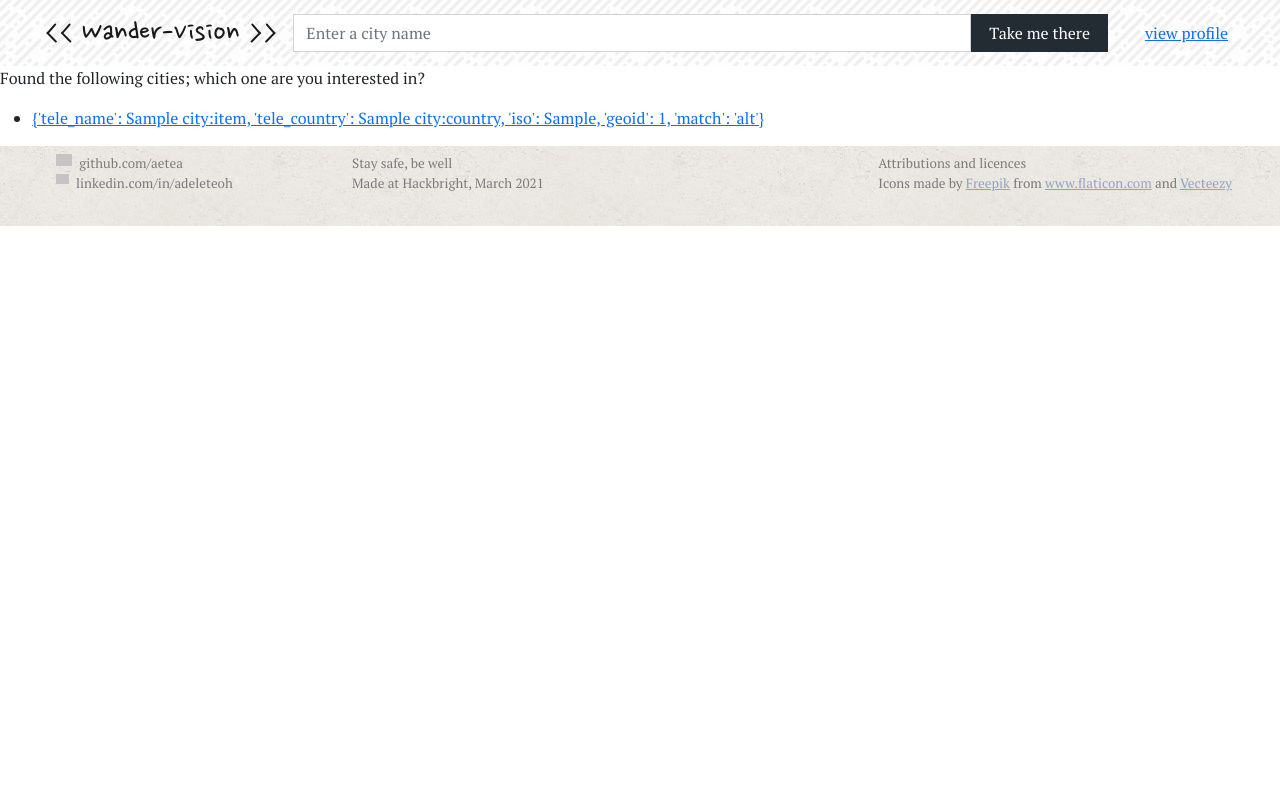
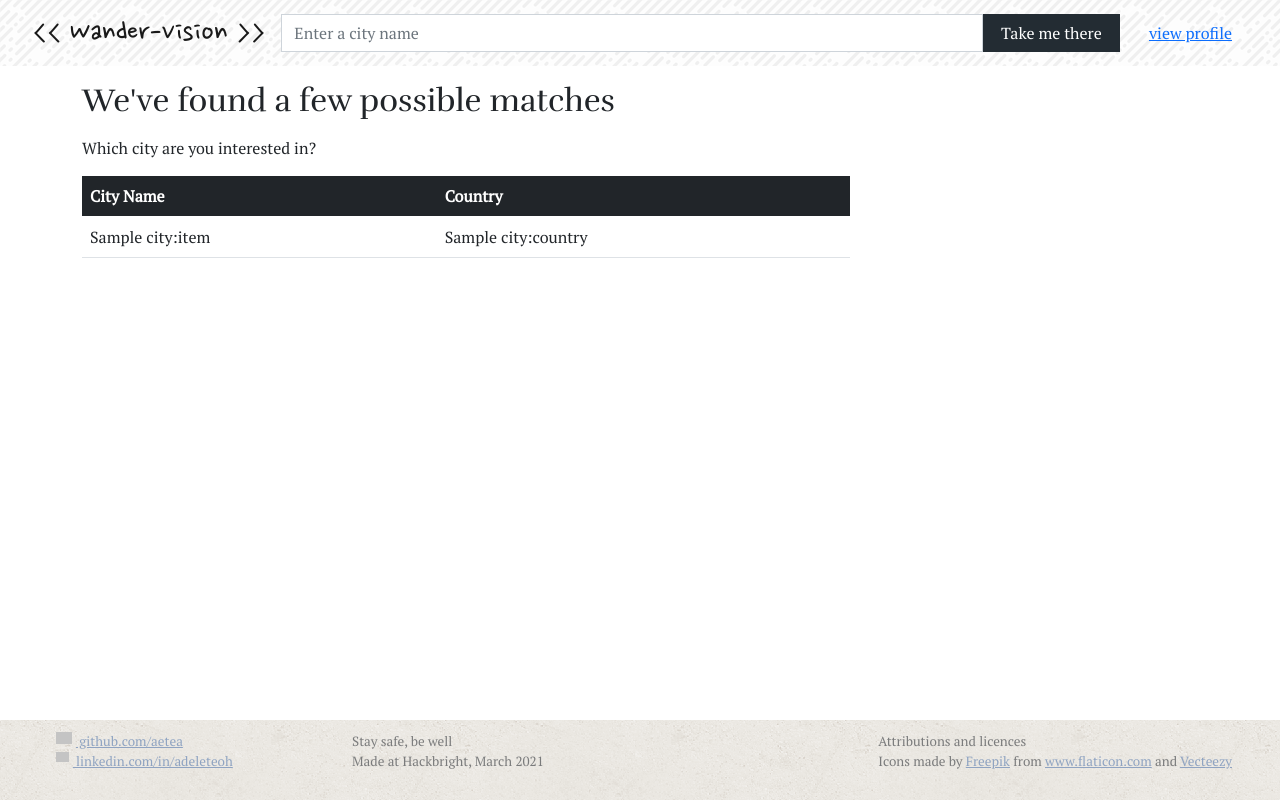
Before and after one commit to aetea/capstone-project, a Flask app: page /city-search in a window 1280 px wide. Run offline with Flask 2, Linux system fonts and the light colour scheme; tables that the repository leaves empty hold one stand-in row (values such as "Sample post"); a database or web service that is not in the repository returns one stand-in record (values such as "Sample title"); data that the repository does not hold is empty; some libraries are stand-ins or nearby versions; some web fonts are replaced; grey boxes are pictures that could not be loaded.

Commit message:
Style search results page, make static footer stay at bottom of short pages, cleanup header code.

```diff
--- a/static/css/style.css
+++ b/static/css/style.css
@@ -3,6 +3,7 @@
 
 body {
     font-family: 'PT Serif', serif;
+    height: 100%;
 }
 
 h1, h2, h3, h4, h5, h6 {
@@ -33,6 +34,10 @@ footer p {
 
 .card-text {
     padding: 1rem 0;
+}
+
+.text-vertical-center {
+    vertical-align: middle;
 }
 
 /* =========== COLOURS =========== */
@@ -100,20 +105,31 @@ footer p {
 
 /* ======= specific pages & elements ======= */
 
+[data-href] {
+    cursor: pointer;
+}
+
+#main-container {
+    min-height:100vh;
+    position:relative;
+}
+
+#main-body {
+    /* padding:10px; */
+    padding-bottom: 10vh;   /* Height of the footer */
+}
 
 /* ~~~~~~~~~ NAVBAR ~~~~~~~~~~~ */
 .navbar {
     background-image: url("/static/site-images/funky-lines.png");
     padding-top: .25rem;
     padding-bottom: .25rem;
+    padding-left: 2rem;
+    padding-right: 2rem;
 }
 
 .navbar-light .navbar-text {
     color: rgba(0,0,0,.6);
-}
-
-#header-div {
-    margin: 0 2rem;
 }
 
 #btn-header-go {
@@ -139,7 +155,12 @@ footer p {
     /* background-color: var(--mydark); */
     opacity: 0.6;
     filter: grayscale(65%);
-    height: 10vh;
+    /* * pos, bottom, height: ensure footer does not float up on short pages*/
+    /* * make sure to set #main-body padding-bottom to footer-height */
+    position:absolute;
+    bottom:0;
+    width:100%;
+    height: 10vh;   /* Height of the footer */
 }
 
 .footer div {
--- a/templates/base.html
+++ b/templates/base.html
@@ -20,10 +20,13 @@
 </head>
 <body>
 
-    <!-- header navbar  -->
-    <nav class="navbar navbar-expand-sm navbar-light">
-        <div class="container-fluid" id="header-div">
+<div id="main-container">
+
+    <!-- header -->
+    <nav class="navbar container-fluid navbar-expand-sm navbar-light">
+        <!-- nav-left -->
         <a class="navbar-brand" href="/"><< Wander-Vision >></a>
+        <!-- nav-center -->
         {% if active_page == "index" %}
             <div class="navbar-text flex-fill">have a looksee before starting your next story</div>
         {% else %}
@@ -32,7 +35,7 @@
             <button class="btn btn-dark" type="submit" id="btn-header-go">Take me there</button>
             </form>
         {% endif %}
-            <div class="navbar-nav">
+        <!-- nav-right -->
         {% if not active_page == "profile" %}
             <span class="nav-link" id="head-profile">
             <a href="/profile/{{ user.user_id }}">view profile</a>
@@ -40,31 +43,34 @@
         {% else %}
             <span id="head-profile"></span>
         {% endif %}
-            </div>
-        </div>
     </nav>
 
+    <div id="main-body">
     <!-- rest of the page goes here  -->
+    {% block body %} REPLACE BODY CONTENT {% endblock %}
+    </div>
 
-    <!-- like the content block -->
-    {% block body %} REPLACE BODY CONTENT {% endblock %}
-
-    <!-- and footer -->
-    <!-- <div class="container-fluid position-relative bottom-0 start-50 translate-middle-x footer">
-        macaron ruffles
-        links stay in touch
-    </div> -->
-    <footer class="footer mt-auto bg-dark ">
+    <!-- footer -->
+    <footer class="footer mt-auto bg-dark" id="footer">
         <div class="d-flex mx-5 align-items-center" id="footer-full-div">
+            <!-- footer-left -->
             <div class="col-3 px-2 align-items-center" id="footer-social">
-                <p><img src="/static/icons/039-github.svg" alt="github icon"> github.com/aetea</p>
+                <p><a href="https://github.com/aetea/">
+                    <img src="/static/icons/039-github.svg" alt="github icon">
+                    github.com/aetea
+                </a></p>
                 <!-- <p><img src="/static/icons/001-at sign.svg" alt="email icon"> adeleteoh•gmail</p> -->
-                <p><img src="/static/icons/031-linkedin.svg" alt="linkedin icon" style="width: .8rem;"> linkedin.com/in/adeleteoh</p>
+                <p><a href="https://www.linkedin.com/in/adeleteoh/">
+                    <img src="/static/icons/031-linkedin.svg" alt="linkedin icon" style="width: .8rem;">
+                    linkedin.com/in/adeleteoh
+                </a></p>
             </div>
+            <!-- footer-middle -->
             <div class="col-3 px-2">
                 <p>Stay safe, be well<br />
                 Made at Hackbright, March 2021</p>
             </div>
+            <!-- footer-right -->
             <div class="ms-auto">
                 <p>Attributions and licences<br />
                     Icons made by <a href="https://www.freepik.com" title="Freepik">Freepik</a> from
@@ -83,6 +89,7 @@
     {% block scripts %} MORE SCRIPTS GO HERE {% endblock %}
 
 </div>
+
 </body>
 
 </html>
--- a/templates/profile.html
+++ b/templates/profile.html
@@ -51,7 +51,7 @@
                     {% endif %}
                 {% endfor %}
             </div>
-            <h3 class="sec-head">... Especially the Places You've Lived In</h3>
+            <h3 class="sec-head">... and These Places You've Lived In</h3>
             <div class="row row-cols-md-3" id="saved-cards">
                 {% for city in user_dict.saved %}
                     {% if city[5] == "past_local" %}
--- a/templates/search-results.html
+++ b/templates/search-results.html
@@ -4,12 +4,30 @@
 
 {% block body %}
 
-    <p>Found the following cities; which one are you interested in?</p>
-    <ul>
-    {% for city in results %}
-        <li><a href="/city-info/{{city.iso}}/{{city.tele_name}}">{{ city }}</a></li>
-    {% endfor %}
-    </ul>
+<div class="container">
+
+    <h2 class="my-3">We've found a few possible matches</h2>
+    <p>Which city are you interested in?</p>
+    <table class="table table-hover" id="search-results" style="width: 60vw;">
+        <caption class="hide">List of possible city matches</caption>
+        <thead class="table-dark">
+            <tr>
+                <th scope="col">City Name</th>
+                <th scope="col">Country</th>
+            </tr>
+        </thead>
+        <tbody>
+        {% for city in results %}
+            <tr onclick="window.location='/city-info/{{city.iso}}/{{city.tele_name}}';">
+                <td>{{ city.tele_name }}</td>
+                <td>{{ city.tele_country }}</td>
+            </tr>
+        {% endfor%}
+        </tbody>
+    </table>
+
+</div>
+
 
 {% endblock %}
 
```
Also changed, not shown: templates/city-info.html (+12 -12 lines). Lines whose indentation alone changed are shown as unchanged.
